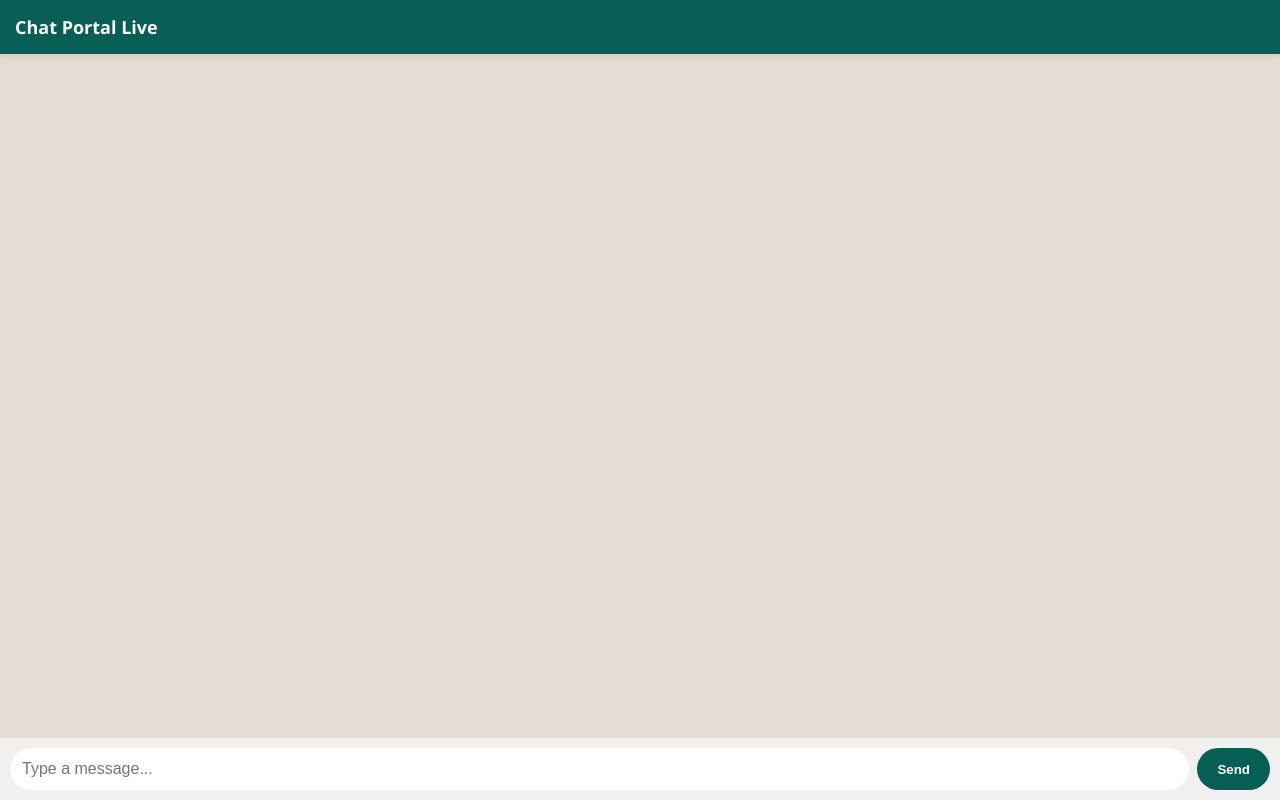
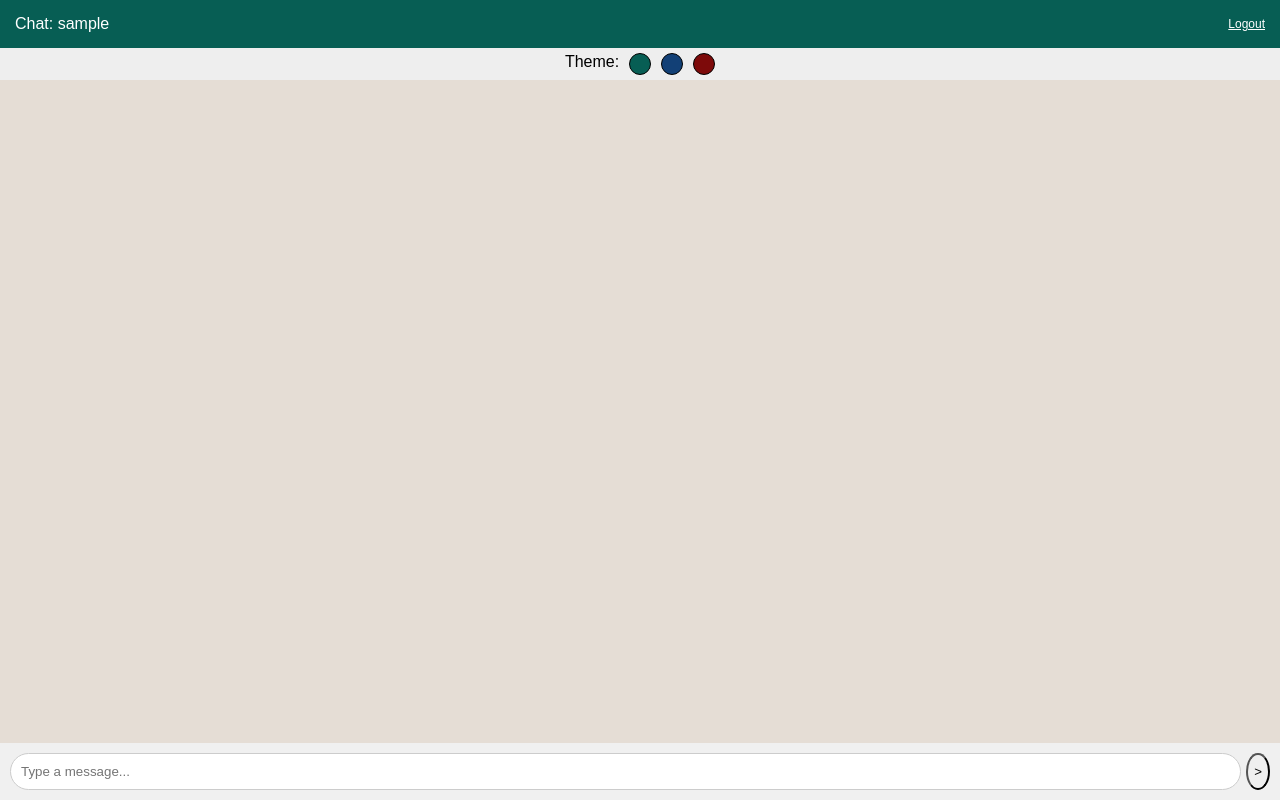
Before and after one commit to amanupadhy480-josh/Chat-Portal, a Flask app: page / in a window 1280 px wide. Run offline with Flask 3, Linux system fonts and the light colour scheme; the visitor is signed in with stand-in values (Sample User, id 1); data that the repository does not hold is empty; some libraries are stand-ins or nearby versions.

Commit message:
Update index.html

```diff
--- a/templates/index.html
+++ b/templates/index.html
@@ -1,75 +1,88 @@
 <!DOCTYPE html>
-<html lang="en">
+<html>
 <head>
-    <meta charset="UTF-8">
     <meta name="viewport" content="width=device-width, initial-scale=1.0">
-    <title>My Chat Portal</title>
+    <title>Chat Portal Pro</title>
     <script src="https://cdnjs.cloudflare.com/ajax/libs/socket.io/4.0.1/socket.io.js"></script>
     <style>
-        body { font-family: 'Segoe UI', Tahoma, Geneva, Verdana, sans-serif; margin: 0; background: #e5ddd5; display: flex; flex-direction: column; height: 100vh; }
-
-        /* Header Style */
-        .header { background: #075e54; color: white; padding: 15px; font-size: 18px; font-weight: bold; box-shadow: 0 2px 5px rgba(0,0,0,0.1); }
-
-        /* Chat Area */
-        #messages { flex: 1; overflow-y: auto; padding: 15px; list-style-type: none; display: flex; flex-direction: column; margin-bottom: 60px; }
-
-        /* Message Bubbles */
-        .msg { padding: 8px 12px; margin: 5px 0; border-radius: 10px; max-width: 75%; word-wrap: break-word; font-size: 15px; box-shadow: 0 1px 1px rgba(0,0,0,0.1); }
-        .received { background: white; align-self: flex-start; border-bottom-left-radius: 2px; }
-        .sent { background: #dcf8c6; align-self: flex-end; border-bottom-right-radius: 2px; }
-
-        /* Input Form */
-        #form { position: fixed; bottom: 0; width: 100%; display: flex; padding: 10px; background: #f0f0f0; box-sizing: border-box; }
-        #input { flex: 1; border: none; padding: 12px; border-radius: 25px; outline: none; font-size: 16px; }
-        button { background: #075e54; color: white; border: none; padding: 10px 20px; border-radius: 50px; margin-left: 8px; cursor: pointer; font-weight: bold; }
-        button:active { background: #128c7e; }
+        :root { --main-bg: #e5ddd5; --header-bg: #075e54; --sent-bg: #dcf8c6; }
+        body { font-family: sans-serif; margin: 0; background: var(--main-bg); display: flex; flex-direction: column; height: 100vh; }
+        .header { background: var(--header-bg); color: white; padding: 15px; display: flex; justify-content: space-between; align-items: center; }
+        #messages { flex: 1; overflow-y: auto; padding: 15px; display: flex; flex-direction: column; list-style: none; }
+        .msg { padding: 8px 12px; margin: 5px 0; border-radius: 10px; max-width: 75%; position: relative; }
+        .sender-name { font-size: 10px; font-weight: bold; display: block; margin-bottom: 3px; }
+        .received { background: white; align-self: flex-start; }
+        .sent { background: var(--sent-bg); align-self: flex-end; }
+        #form { display: flex; padding: 10px; background: #f0f0f0; }
+        #input { flex: 1; border-radius: 20px; border: 1px solid #ccc; padding: 10px; outline: none; }
+        .theme-panel { padding: 5px; background: #eee; display: flex; gap: 10px; justify-content: center; }
+        .dot { height: 20px; width: 20px; border-radius: 50%; cursor: pointer; border: 1px solid #000; }
     </style>
 </head>
 <body>
+    <div class="header">
+        <span>Chat: {{ current_user.username }}</span>
+        <a href="/login" style="color: white; font-size: 12px;">Logout</a>
+    </div>
 
-    <div class="header">Chat Portal Live</div>
+    <div class="theme-panel">
+        <span>Theme:</span>
+        <div class="dot" style="background: #075e54;" onclick="changeTheme('#075e54', '#dcf8c6')"></div>
+        <div class="dot" style="background: #124076;" onclick="changeTheme('#124076', '#AAC4FF')"></div>
+        <div class="dot" style="background: #7D0A0A;" onclick="changeTheme('#7D0A0A', '#EAD196')"></div>
+    </div>
 
     <ul id="messages">
-        {% if saved_messages %}
-            {% for msg in saved_messages %}
-                <li class="msg received">{{ msg.content }}</li>
-            {% endfor %}
-        {% endif %}
+        {% for msg in saved_messages %}
+            <li class="msg {% if msg.sender == current_user.username %}sent{% else %}received{% endif %}">
+                <span class="sender-name">{{ msg.sender }}</span>
+                {{ msg.content }}
+            </li>
+        {% endfor %}
     </ul>
 
     <form id="form">
-        <input id="input" autocomplete="off" placeholder="Type a message..." /><button type="submit">Send</button>
+        <input id="input" autocomplete="off" placeholder="Type a message..." /><button style="border-radius: 50%; margin-left: 5px;">></button>
     </form>
 
     <script>
-        // Server se connect karna
         var socket = io();
-        var form = document.getElementById('form');
-        var input = document.getElementById('input');
-        var messages = document.getElementById('messages');
+        var current_user = "{{ current_user.username }}";
 
-        // Automatic scroll niche le jane ke liye
-        function scrollToBottom() {
-            messages.scrollTop = messages.scrollHeight;
+        function changeTheme(header, bubble) {
+            document.documentElement.style.setProperty('--header-bg', header);
+            document.documentElement.style.setProperty('--sent-bg', bubble);
+            localStorage.setItem('theme-header', header);
+            localStorage.setItem('theme-bubble', bubble);
         }
-        scrollToBottom();
 
-        form.addEventListener('submit', function(e) {
+        // Load saved theme
+        if(localStorage.getItem('theme-header')) {
+            changeTheme(localStorage.getItem('theme-header'), localStorage.getItem('theme-bubble'));
+        }
+
+        document.getElementById('form').addEventListener('submit', function(e) {
             e.preventDefault();
+            var input = document.getElementById('input');
             if (input.value) {
-                socket.send(input.value); // Server ko message bhejna
+                socket.send(input.value);
                 input.value = '';
             }
         });
 
-        // Naya message aane par screen par dikhana
-        socket.on('message', function(msg) {
+        socket.on('message', function(data) {
             var item = document.createElement('li');
-            item.textContent = msg;
-            item.classList.add('msg', 'sent'); // Filhal sabko 'sent' style de rahe hain testing ke liye
-            messages.appendChild(item);
-            scrollToBottom();
+            item.classList.add('msg');
+            item.innerHTML = `<span class="sender-name">${data.user}</span> ${data.msg}`;
+
+            if(data.user === current_user) {
+                item.classList.add('sent');
+            } else {
+                item.classList.add('received');
+            }
+
+            document.getElementById('messages').appendChild(item);
+            window.scrollTo(0, document.body.scrollHeight);
         });
     </script>
 </body>
```
